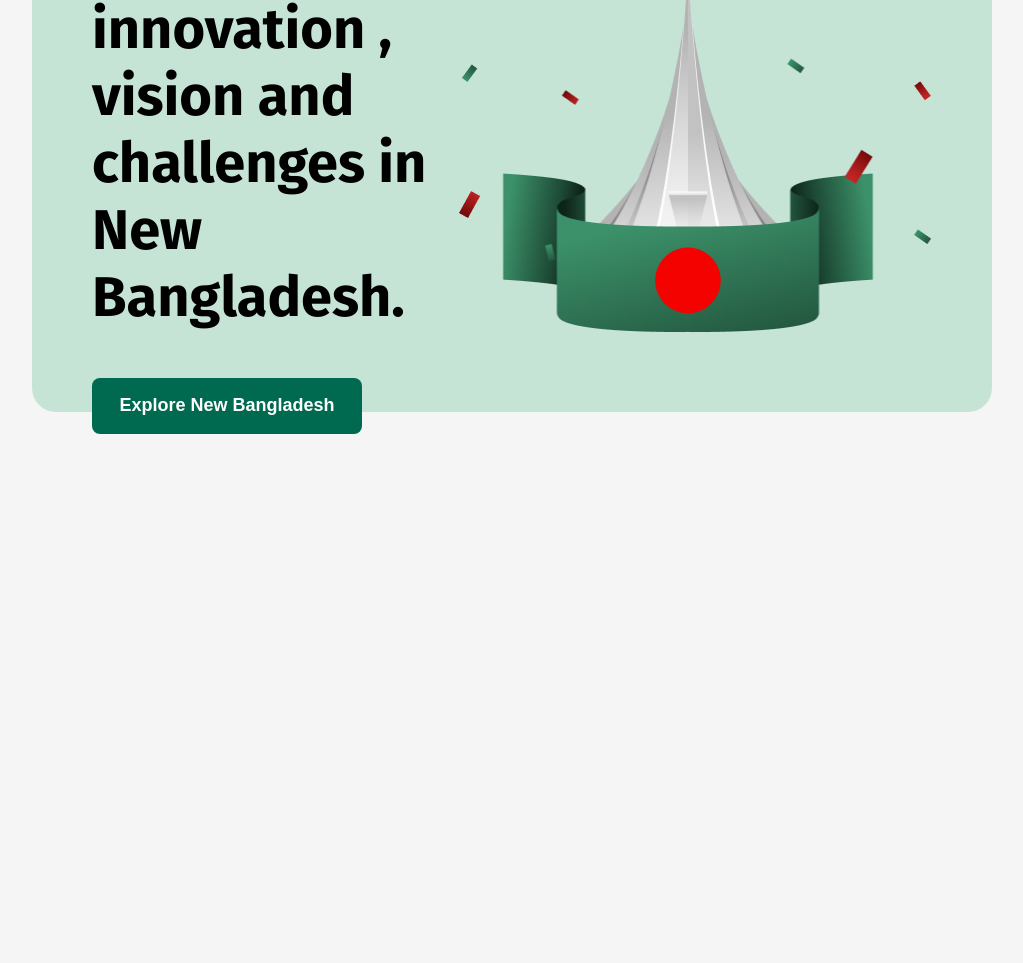
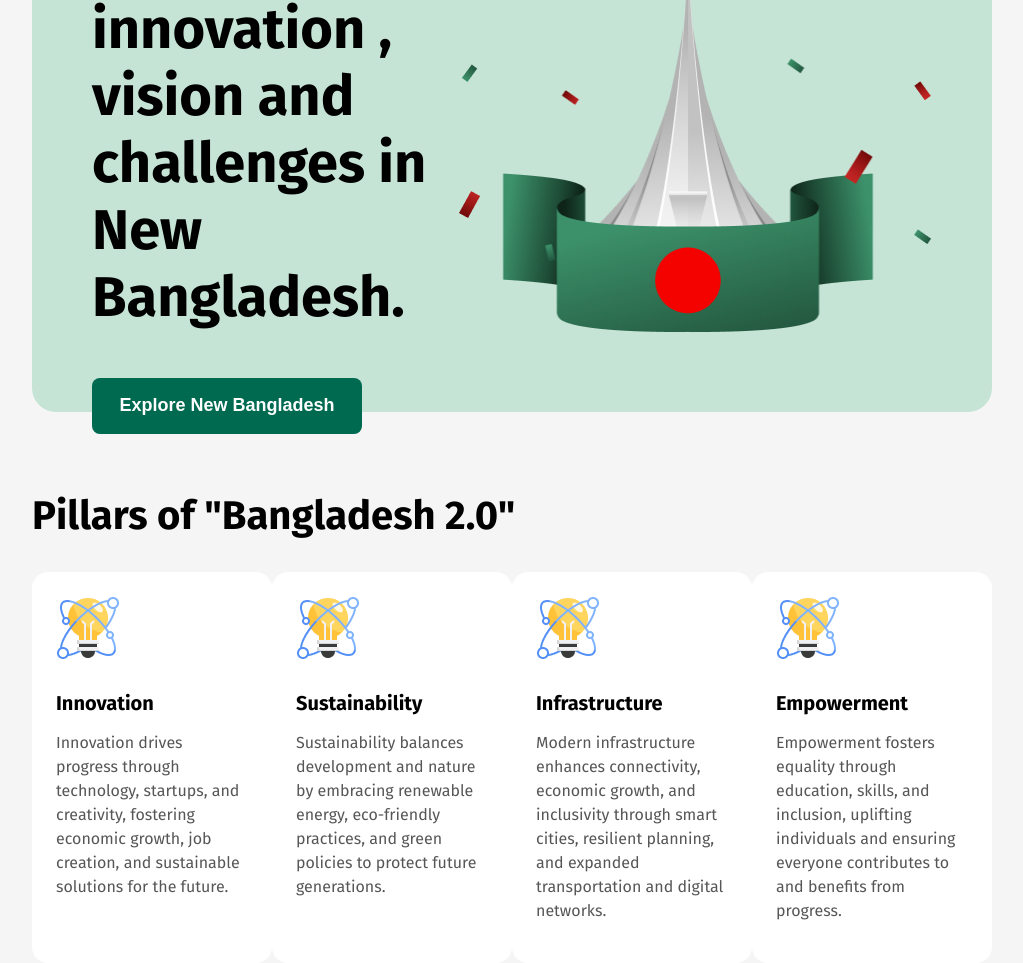
Before and after one commit to Rafi-Shariar/PH-A1-Bangladesh-2.0, a plain HTML site: page src/index.html in a window 1280 px wide. Shown: the part 290-1253 px from the top of the page, without its empty margins (128-1151 px from the left). Before the commit the page ends 800 px from the top, so only its background shows below. Drawn offline with Linux system fonts and the light colour scheme.

Commit message:
Pillar of Bangladesh done

```diff
--- a/src/index.html
+++ b/src/index.html
@@ -31,6 +31,33 @@
     <main>
 
         <section class="pillarsOfBD">
+            <h2>Pillars of "Bangladesh 2.0"</h2>
+            <div class="pillar-Contents">
+
+                <div class="pillar-cards">
+                    <img src="../assets/card-icon.png" alt="">
+                    <h4>Innovation</h4>
+                    <p>Innovation drives progress through technology, startups, and creativity, fostering economic growth, job creation, and sustainable solutions for the future.</p>
+                </div>
+
+                <div class="pillar-cards">
+                    <img src="../assets/card-icon.png" alt="">
+                    <h4>Sustainability</h4>
+                    <p>Sustainability balances development and nature by embracing renewable energy, eco-friendly practices, and green policies to protect future generations.</p>
+                </div>
+
+                <div class="pillar-cards">
+                    <img src="../assets/card-icon.png" alt="">
+                    <h4>Infrastructure</h4>
+                    <p>Modern infrastructure enhances connectivity, economic growth, and inclusivity through smart cities, resilient planning, and expanded transportation and digital networks.</p>
+                </div>
+
+                <div class="pillar-cards">
+                    <img src="../assets/card-icon.png" alt="">
+                    <h4>Empowerment</h4>
+                    <p>Empowerment fosters equality through education, skills, and inclusion, uplifting individuals and ensuring everyone contributes to and benefits from progress.</p>
+                </div>
+            </div>
 
         </section>
 
--- a/src/style.css
+++ b/src/style.css
@@ -89,3 +89,41 @@ main{
     margin-left: 160px;
     margin-right: 160px;
 }
+
+/* Pillars of Bangladesh */
+.pillar-cards{
+    width: 302px;
+    /* height: 244px; */
+    background: white;
+    border-radius: 16px;
+    padding: 24px;
+}
+
+.pillar-cards h4{
+    font-size: 20px;
+    font-weight:700;
+    margin-bottom: 12px;
+}
+
+.pillar-cards p{
+    font-size: 16px;
+    color: rgba(14, 14, 14, 0.7);
+    line-height: 24px;
+
+}
+
+.pillar-Contents{
+    display: flex;
+    justify-content: space-between;
+}
+
+.pillarsOfBD{
+    margin-top: 80px;
+}
+
+.pillarsOfBD h2{
+    font-size: 40px;
+    font-weight: 700;
+    margin-bottom: 32px;
+    margin-top: 80px;
+}
```
